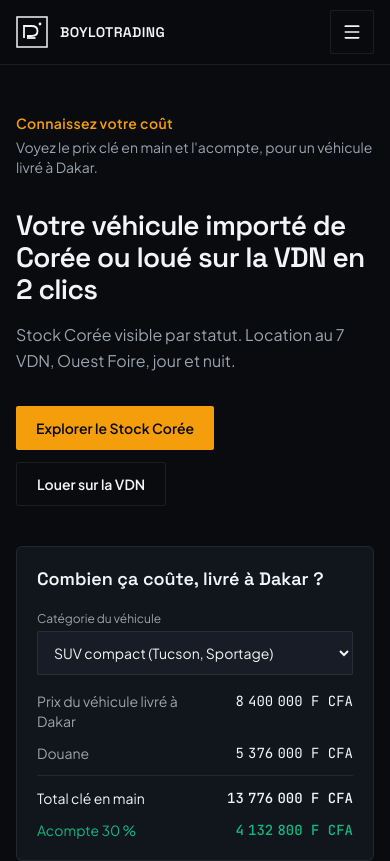
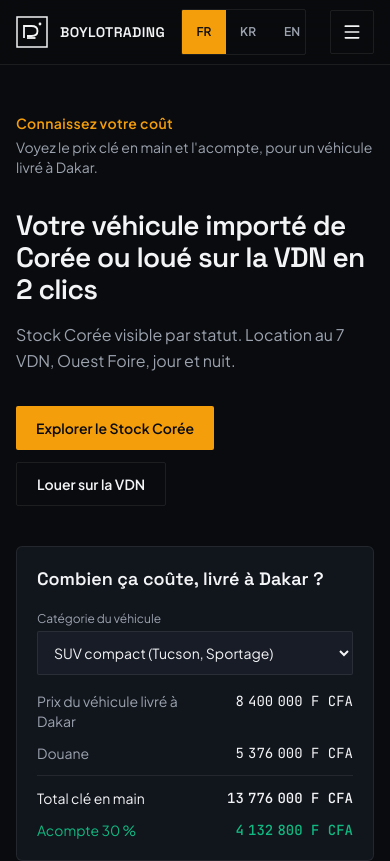
Before and after one commit to roycepianist9-debug/boylo-trading-demo, a plain HTML site: page index.html in a window 390 px wide. Shown: the top 861 px of the page. Drawn offline with nearby package versions, Linux system fonts and the light colour scheme; a web font is replaced by a local one.

Commit message:
Show language switch in mobile header

```diff
--- a/index.html
+++ b/index.html
@@ -112,7 +112,12 @@
         <a href="#rental" class="focus-ring btn-touch inline-flex items-center px-4 rounded-sm bg-accent text-bg text-sm font-semibold hover:bg-amber-400 transition" data-i18n="ctaRent">Louer sur la VDN</a>
       </div>
 
-      <button type="button" id="menuOpen" class="md:hidden ml-auto focus-ring btn-touch inline-flex items-center justify-center rounded-sm hair" data-i18n-aria="openMenu" aria-expanded="false" aria-controls="drawer">
+      <div class="md:hidden ml-auto flex hair rounded-sm overflow-hidden" role="group" aria-label="Language">
+        <button type="button" class="lang-btn focus-ring btn-touch px-2.5 text-xs font-semibold" data-set-lang="fr">FR</button>
+        <button type="button" class="lang-btn focus-ring btn-touch px-2.5 text-xs font-semibold" data-set-lang="ko">KR</button>
+        <button type="button" class="lang-btn focus-ring btn-touch px-2.5 text-xs font-semibold" data-set-lang="en">EN</button>
+      </div>
+      <button type="button" id="menuOpen" class="md:hidden ml-2 focus-ring btn-touch inline-flex items-center justify-center rounded-sm hair" data-i18n-aria="openMenu" aria-expanded="false" aria-controls="drawer">
         <i data-lucide="menu" class="w-5 h-5"></i>
       </button>
     </div>
```
